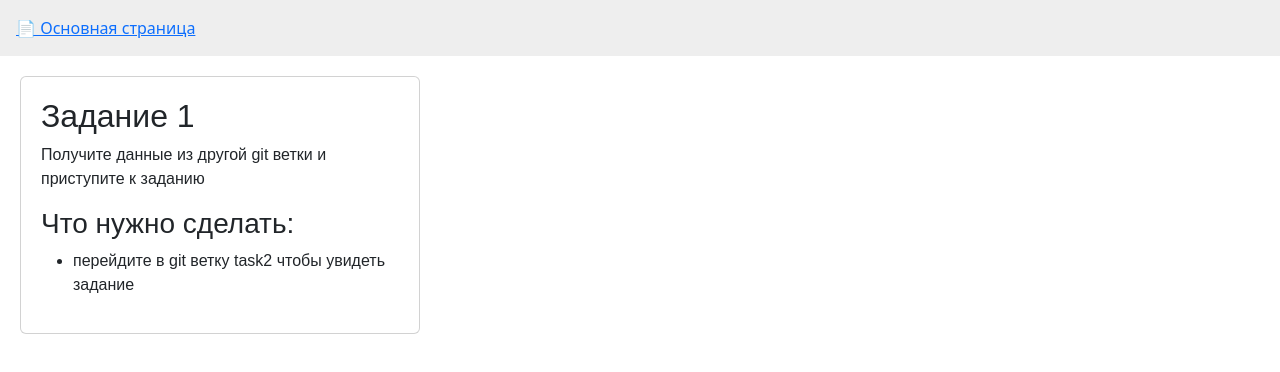
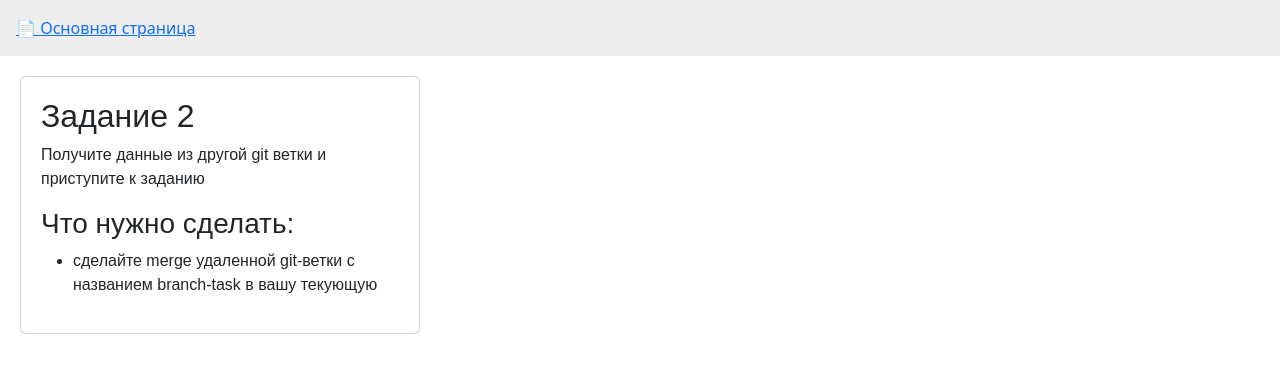
Before and after one commit to Arhontes/sobes-app, a React (Create React App) app: page /tasks/task2 in a window 1280 px wide. Shown: the top 372 px of the page. Built offline with nearby package versions, Linux system fonts and the light colour scheme.

Commit message:
feat: extend task2

```diff
--- a/src/common/TaskTarget.tsx
+++ b/src/common/TaskTarget.tsx
@@ -3,12 +3,13 @@ import { TaskTargetType } from "../common/types";
 
 type Props = {
   target: TaskTargetType;
+  taskNumber: number;
 };
 
-export const TaskTarget = ({ target }: Props) => {
+export const TaskTarget = ({ target, taskNumber }: Props) => {
   return (
     <Card style={{ margin: "20px", padding: "20px", width: 400 }}>
-      <h2>Задание 1</h2>
+      <h2>Задание {taskNumber}</h2>
       <p>{target.description}</p>
 
       <h3>Что нужно сделать:</h3>
--- a/src/tasks/task1/Task1.tsx
+++ b/src/tasks/task1/Task1.tsx
@@ -35,7 +35,7 @@ export const Task1 = () => {
         fontFamily: "Arial, sans-serif",
       }}
     >
-      <TaskTarget target={taskTarget1} />
+      <TaskTarget target={taskTarget1} taskNumber={1} />
 
       <div style={{ width: 400 }}>
         <h3>Список дел:</h3>
--- a/src/tasks/task2/Task2.tsx
+++ b/src/tasks/task2/Task2.tsx
@@ -12,7 +12,7 @@ export const Task2 = () => {
         fontFamily: "Arial, sans-serif",
       }}
     >
-      <TaskTarget target={taskTarget2} />
+      <TaskTarget target={taskTarget2} taskNumber={2} />
 
       <div style={{ width: 400 }}>
         <div></div>
--- a/src/tasks/task2/taskTarget2.ts
+++ b/src/tasks/task2/taskTarget2.ts
@@ -1,4 +1,6 @@
 export const taskTarget2 = {
   description: "Получите данные из другой git ветки и приступите к заданию",
-  points: ["перейдите в git ветку task2 чтобы увидеть задание"],
+  points: [
+    "сделайте merge удаленной git-ветки c названием branch-task в вашу текующую",
+  ],
 };
```
